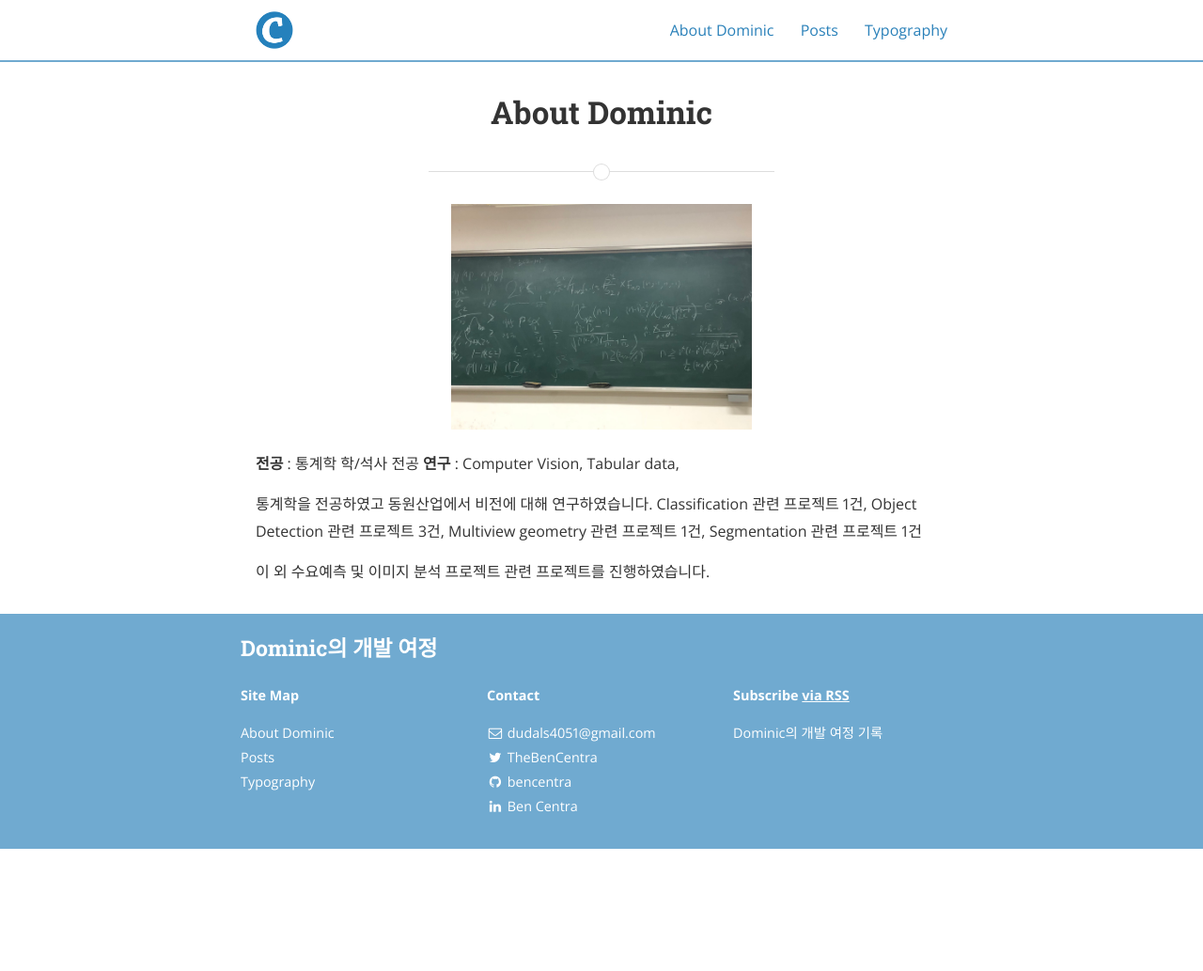
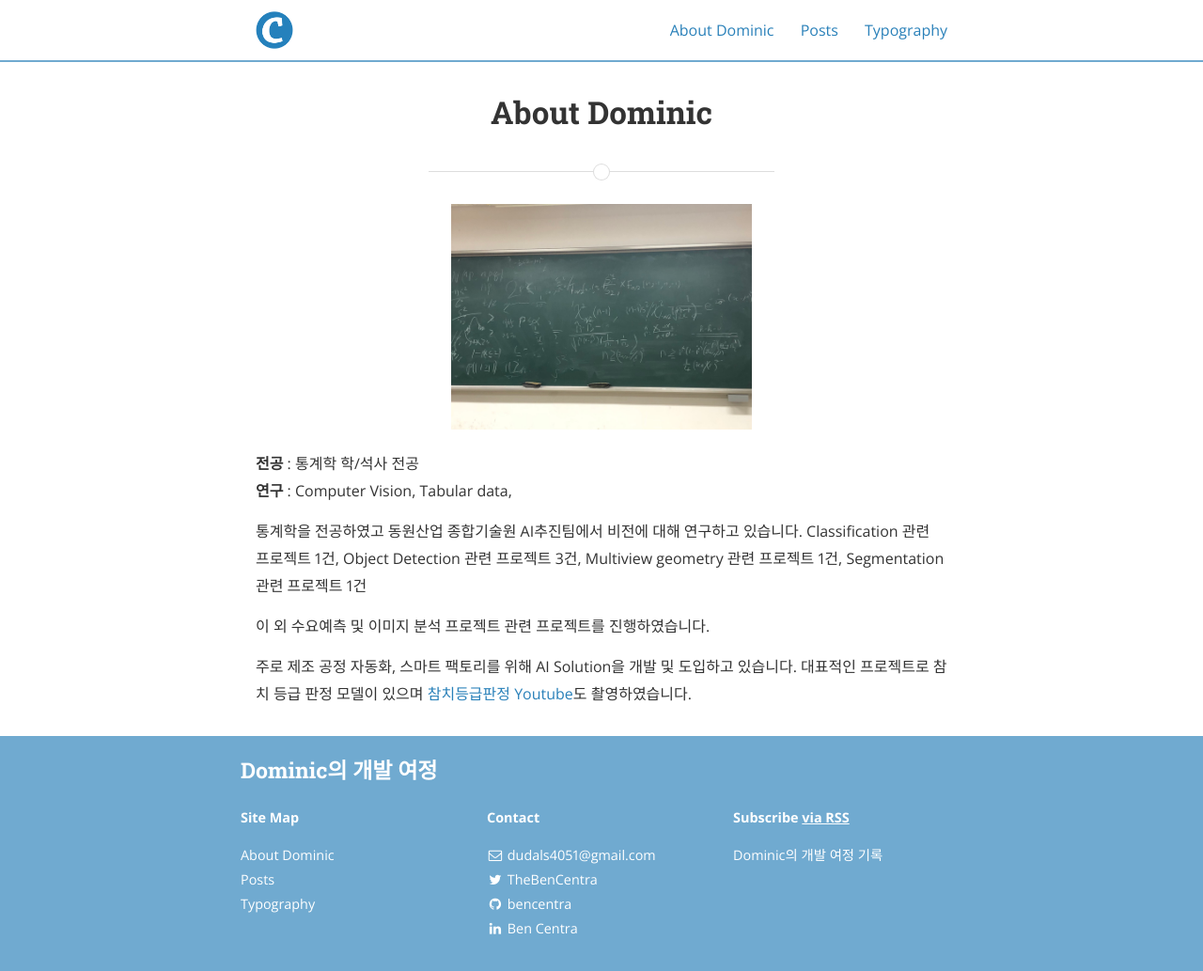
Before and after one commit to DominicAI/DominicAI.github.io, a Jekyll site: the page built from about.md, in a window 1280 px wide and 1033 px high. Shown: the whole window at 94% size. Built offline with Jekyll 4.4.1, drawn with Linux system fonts in a browser that asks for light colours; nearby versions of some CDN libraries.

Commit message:
프로필수정

```diff
--- a/about.md
+++ b/about.md
@@ -7,10 +7,11 @@ main_nav: true
 
 ![alt text]({{ site.baseurl }}/assets/profile.jpg "Profile Picture"){:.profile}
 
-**전공** : 통계학 학/석사 전공
+**전공** : 통계학 학/석사 전공 <br>
 **연구** : Computer Vision, Tabular data,
 
-통계학을 전공하였고 동원산업에서 비전에 대해 연구하였습니다.
+
+통계학을 전공하였고 동원산업 종합기술원 AI추진팀에서 비전에 대해 연구하고 있습니다.
 Classification 관련 프로젝트 1건,
 Object Detection 관련 프로젝트 3건,
 Multiview geometry 관련 프로젝트 1건,
@@ -18,6 +19,11 @@ Segmentation 관련 프로젝트 1건
 
 이 외 수요예측 및 이미지 분석 프로젝트 관련 프로젝트를 진행하였습니다.
 
+주로 제조 공정 자동화, 스마트 팩토리를 위해 AI Solution을 개발 및 도입하고 있습니다.
+대표적인 프로젝트로 참치 등급 판정 모델이 있으며 [참치등급판정 Youtube](https://www.youtube.com/watch?v=9dwT5jG_vv4&t=8s)도 촬영하였습니다.
+
+
+
 
 [centrarium]: https://github.com/bencentra/centrarium
 [bencentra]: http://bencentra.com
```
Also changed, not shown: _posts/2015-04-18-dummy5.md (+3 -3 lines).
